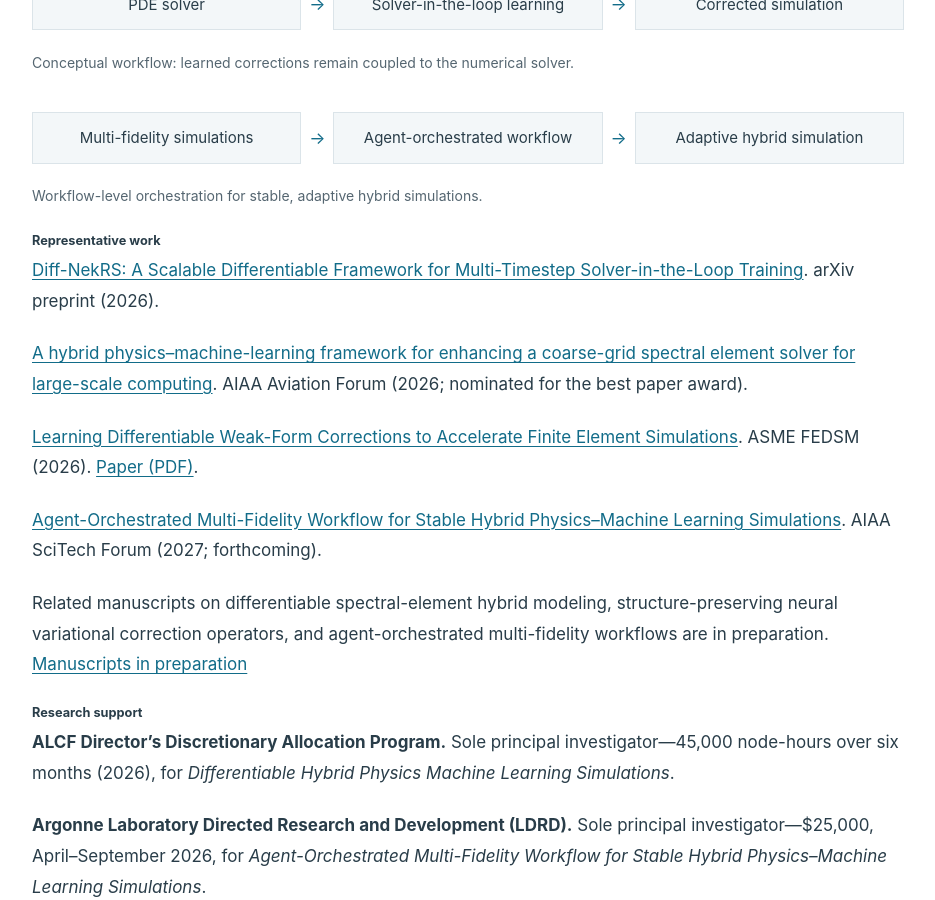
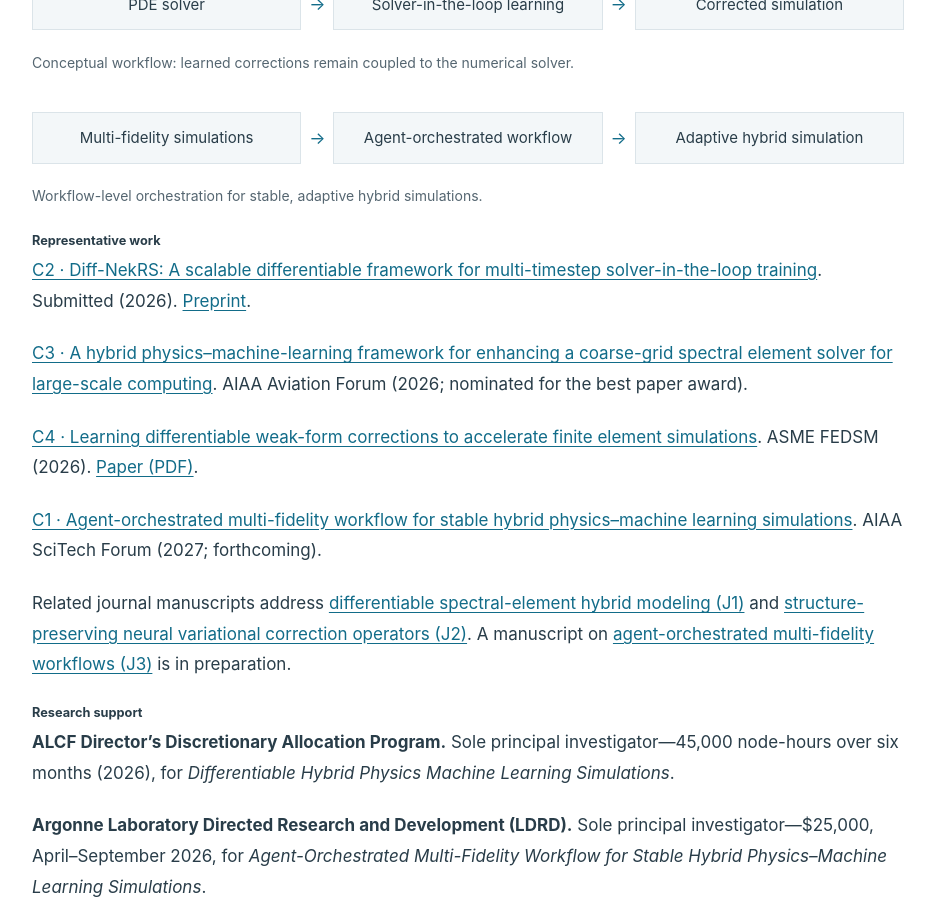
Before and after one commit to junohjung/junohjung.github.io, a Jekyll site: the page built from _pages/research.md, in a window 1280 px wide and 900 px high, scrolled down 2056 px. Shown: the whole window, without its empty margins (324-1259 px from the left). Built offline with Jekyll 4.4.1, drawn with Linux system fonts in a browser that asks for light colours; some of the changed text lies outside the part shown.

Commit message:
Update research with latest manuscripts and publication references

```diff
--- a/_pages/research.md
+++ b/_pages/research.md
@@ -51,15 +51,15 @@ I develop hybrid physics–machine-learning methods that incorporate trainable c
 
 #### Representative work
 
-[Diff-NekRS: A Scalable Differentiable Framework for Multi-Timestep Solver-in-the-Loop Training](/publications/#diff-nekrs-preprint-2026). arXiv preprint (2026).
+[C2 · Diff-NekRS: A scalable differentiable framework for multi-timestep solver-in-the-loop training](/publications/#diff-nekrs-preprint-2026). Submitted (2026). [Preprint](https://arxiv.org/abs/2609.23208).
 
-[A hybrid physics–machine-learning framework for enhancing a coarse-grid spectral element solver for large-scale computing](/publications/#conference-2). AIAA Aviation Forum (2026; nominated for the best paper award).
+[C3 · A hybrid physics–machine-learning framework for enhancing a coarse-grid spectral element solver for large-scale computing](/publications/#conference-2). AIAA Aviation Forum (2026; nominated for the best paper award).
 
-[Learning Differentiable Weak-Form Corrections to Accelerate Finite Element Simulations](/publications/#conference-3). ASME FEDSM (2026). [Paper (PDF)](https://arxiv.org/pdf/2601.20019).
+[C4 · Learning differentiable weak-form corrections to accelerate finite element simulations](/publications/#conference-3). ASME FEDSM (2026). [Paper (PDF)](https://arxiv.org/pdf/2601.20019).
 
-[Agent-Orchestrated Multi-Fidelity Workflow for Stable Hybrid Physics–Machine Learning Simulations](/publications/#conference-1). AIAA SciTech Forum (2027; forthcoming).
+[C1 · Agent-orchestrated multi-fidelity workflow for stable hybrid physics–machine learning simulations](/publications/#conference-1). AIAA SciTech Forum (2027; forthcoming).
 
-Related manuscripts on differentiable spectral-element hybrid modeling, structure-preserving neural variational correction operators, and agent-orchestrated multi-fidelity workflows are in preparation. [Manuscripts in preparation](/publications/#manuscripts-in-preparation)
+Related journal manuscripts address [differentiable spectral-element hybrid modeling (J1)](/publications/#in-preparation-2) and [structure-preserving neural variational correction operators (J2)](/publications/#in-preparation-3). A manuscript on [agent-orchestrated multi-fidelity workflows (J3)](/publications/#in-preparation-1) is in preparation.
 
 #### Research support
 
@@ -110,7 +110,7 @@ In a turbulent flat-plate boundary layer, the method agreed with reference data
 
 ### Approach
 
-**Physics-informed reconstruction.** I develop physics-informed B-spline methods that combine flow data with physical information to reconstruct fluid fields. This direction uses physical models to inform data reconstruction, complementing the solver-level corrections described above.
+**Physics-informed reconstruction.** I develop physics-informed B-spline methods that combine flow data with physical information to reconstruct fluid fields. This direction uses physical models to inform data reconstruction, complementing the solver-level corrections described above. Physics-informed B-spline reconstruction (PI-BSR) is useful for coarse-grid hybrid physics–ML simulation.
 
 <div class="method-flow" role="img" aria-label="Conceptual reconstruction workflow: Flow data and physics, then Physics-informed B-splines, then Reconstructed flow fields">
   <span>Flow data &amp; physics</span><b aria-hidden="true">→</b><span>Physics-informed B-splines</span><b aria-hidden="true">→</b><span>Reconstructed flow fields</span>
```
Also changed, not shown: other parts of _pages/research.md (+5 -5 lines), _pages/research_mgm.md (+20 -9 lines).
